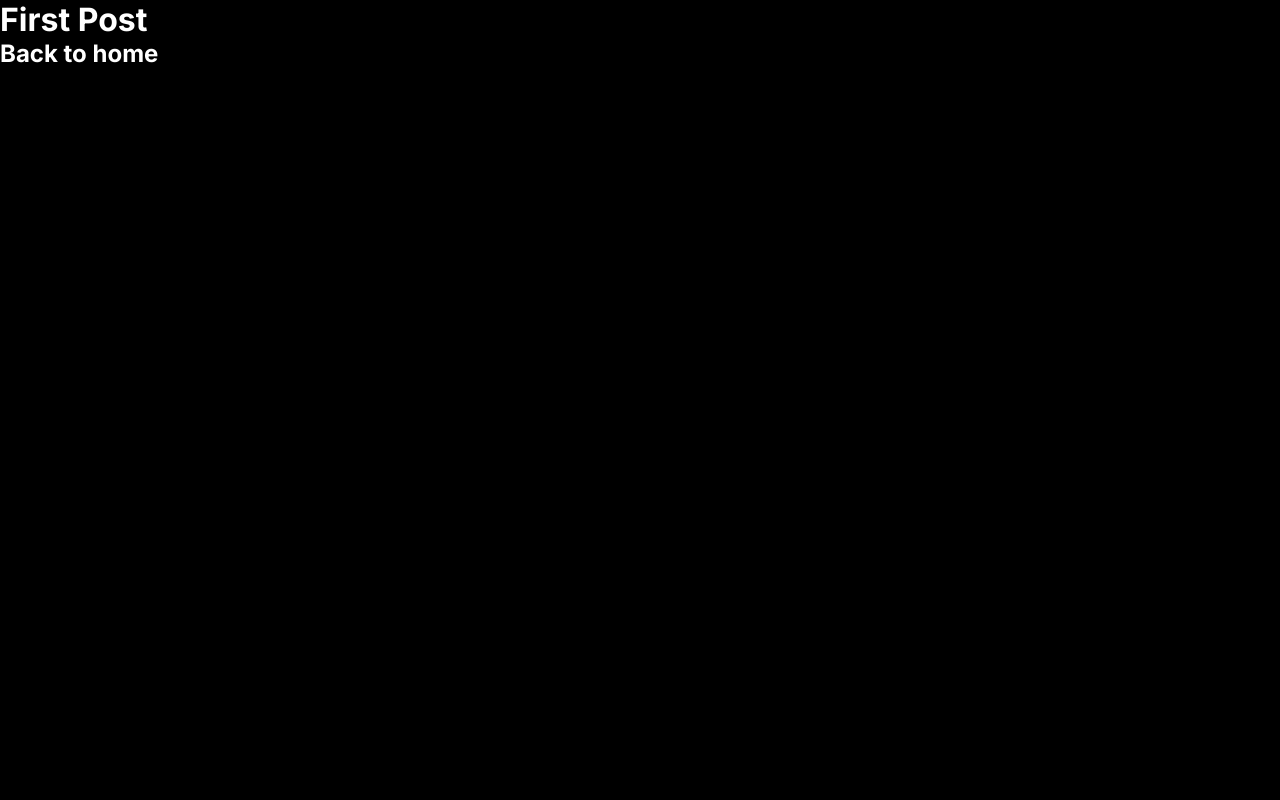
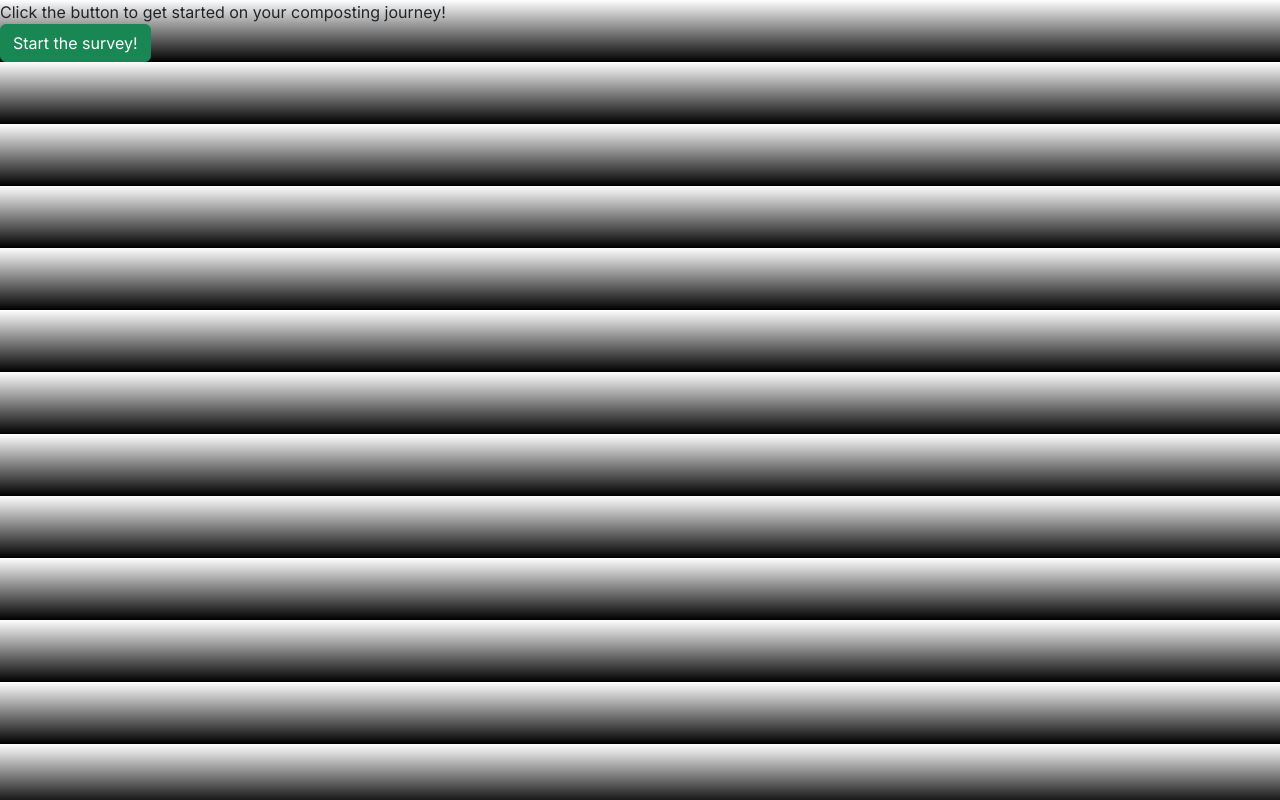
Before and after one commit to athenadeng/my-compost-journey-uncommon-hacks-2024, a Next.js app: page /survey in a window 1280 px wide. Built offline with nearby package versions, Linux system fonts and the light colour scheme.

Commit message:
Buttons logic works!

```diff
--- a/package.json
+++ b/package.json
@@ -9,6 +9,7 @@
     "lint": "next lint"
   },
   "dependencies": {
+    "bootstrap": "^5.3.3",
     "next": "14.1.4",
     "react": "^18",
     "react-dom": "^18",
--- a/src/app/page.tsx
+++ b/src/app/page.tsx
@@ -2,6 +2,7 @@
 import Image from 'next/image';
 import styles from './page.module.css';
 import React from 'react';
+import "bootstrap/dist/css/bootstrap.min.css";
 
 const Home: React.FC = () => {
   return (
--- a/src/app/survey/page.tsx
+++ b/src/app/survey/page.tsx
@@ -1,12 +1,153 @@
-import Link from 'next/link';
+'use client'
+import "bootstrap/dist/css/bootstrap.min.css";
+import React, { useState } from 'react';
 
-export default function Survey() {
+function DynamicButton() {
+  const [selectedOption, setSelectedOption] = useState('');
+
+  const handleClick = (option: React.SetStateAction<string>) => {
+    setSelectedOption(option);
+  };
+
   return (
-    <>
-      <h1>First Post</h1>
-      <h2>
-        <Link href="/">Back to home</Link>
-      </h2>
-    </>
+    <div>
+      <span>Click the button to get started on your composting journey!</span>
+      <br />
+      {selectedOption === '' && (
+        <>
+          <button type="button" className="btn btn-success" onClick={() => handleClick('where')}>Start the survey!</button>
+        </>
+      )}
+      {selectedOption === 'where' && (
+        <>
+          <p>Where to compost?</p>
+          <button type="button" className="btn btn-info" onClick={() => handleClick('outside')}>Outside</button>
+          <button type="button" className="btn btn-info" onClick={() => handleClick('inside')}>Inside</button>
+        </>
+      )}
+
+      {selectedOption === 'outside' && (
+        <>
+          <p>What will you compost outside?</p>
+          <button type="button" className="btn btn-success" onClick={() => handleClick('food')}>Food Waste only</button>
+          <button type="button" className="btn btn-success" onClick={() => handleClick('food_yard')}>Food waste and yard mix</button>
+          <button type="button" className="btn btn-success" onClick={() => handleClick('leaves')}>Just Leaves</button>
+        </>
+      )}
+      {selectedOption === 'inside' && (
+        <>
+          <p>How do you feel about worms?</p>
+          <button type="button" className="btn btn-primary" onClick={() => handleClick('ick')}>Ick!</button>
+          <button type="button" className="btn btn-primary" onClick={() => handleClick('love')}>No problem!</button>
+        </>
+      )}
+
+
+      {selectedOption === 'food' && (
+        <>
+          <p>Got Leaves? (or paper/straw?)</p>
+
+          <button type="button" className="btn btn-info" onClick={() => handleClick('yes_leaves')}>Yes!</button>
+          <button type="button" className="btn btn-info" onClick={() => handleClick('no_leaves')}>Nope!</button>
+        </>
+      )}
+      {(selectedOption === 'food_yard' || selectedOption === 'yes_leaves') && (
+        <>
+          <p>Want super simple?</p>
+          <button type="button" className="btn btn-info" onClick={() => handleClick('yes_simple')}>Yes, please!</button>
+          <button type="button" className="btn btn-info" onClick={() => handleClick('no_simple')}>Not tooo simple!</button>
+        </>
+      )}
+      {selectedOption === 'no_simple' && (
+        <>
+          <p>Compost in garden?</p>
+
+          <button type="button" className="btn btn-info" onClick={() => handleClick('why_not_garden')}>Why not!</button>
+          <button type="button" className="btn btn-info" onClick={() => handleClick('no_in_an_area')}>No, in a separate compost area.</button>
+        </>
+      )}
+      {selectedOption === 'why_not_garden' && (
+        <>
+          <p>Can you dig a hole for the compost?</p>
+
+          <button type="button" className="btn btn-info" onClick={() => handleClick('no_hole')}>No</button>
+          <button type="button" className="btn btn-info" onClick={() => handleClick('yes_hole')}>Yes</button>
+        </>
+      )}
+      {selectedOption === 'no_in_an_area' && (
+        <>
+          <p>Worried about pests?</p>
+
+          <button type="button" className="btn btn-info" onClick={() => handleClick('not_worried_pests')}>Not really</button>
+          <button type="button" className="btn btn-info" onClick={() => handleClick('yes_worried_pests')}>Yes! No pests!</button>
+        </>
+      )}
+      {selectedOption === 'not_worried_pests' && (
+        <>
+          <p>Willing to DIY?</p>
+
+          <button type="button" className="btn btn-info" onClick={() => handleClick('yes_DIY')}>Oh yeah!</button>
+          <button type="button" className="btn btn-info" onClick={() => handleClick('no_DIY')}>Not really!</button>
+        </>
+      )}
+      {(selectedOption === 'yes_worried_pests'|| selectedOption === 'no_DIY') && (
+         <>
+         <p>Willing to spend $$?</p>
+
+         <button type="button" className="btn btn-info" onClick={() => handleClick('yes_money')}>Okay!</button>
+         <button type="button" className="btn btn-info" onClick={() => handleClick('no_money')}>mmm..count me out</button>
+       </>
+      )}
+      {selectedOption === 'ick' && (
+        <>
+          <p>Bokashi</p>
+        </>
+      )}
+      {selectedOption === 'love' && (
+        <>
+          <p>worm bin</p>
+
+        </>
+      )}
+      {selectedOption === 'no_money' && (
+        <>
+          <p>Circular / enclosed bin</p>
+        </>
+      )}
+      {selectedOption === 'yes_money' && (
+        <>
+          <p>tumber / rolling bin</p>
+        </>
+      )}
+      {selectedOption === 'yes_DIY' && (
+        <>
+          <p>Wire bin / brick bin / cinder block bin / wooden or pallent bin</p>
+        </>
+      )}
+      {selectedOption === 'no_leaves' && (
+        <>
+          <p>Green cone / worm bin</p>
+        </>
+      )}
+      {(selectedOption === 'yes_simple'|| selectedOption === 'no_hole') && (
+        <>
+          <p>Piles & Heaps</p>
+        </>
+      )}
+       {selectedOption === 'yes_hole' && (
+        <>
+          <p>pits & trenches</p>
+        </>
+      )}
+      {selectedOption === 'leaves' && (
+        <>
+          <p>Pile or bin</p>
+        </>
+      )}
+
+
+    </div>
   );
 }
+
+export default DynamicButton;
```
Also changed, not shown: 1 other file (tests, documents, lock files or other folders).
